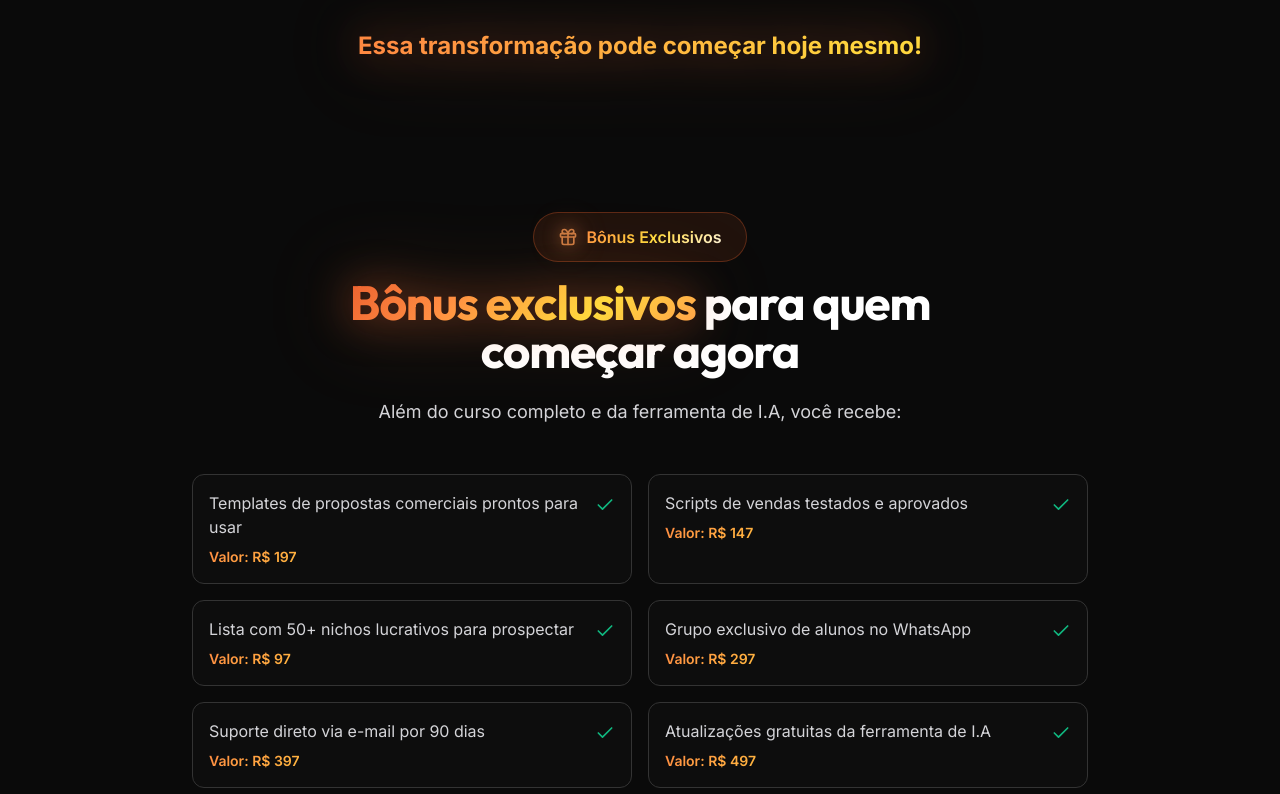
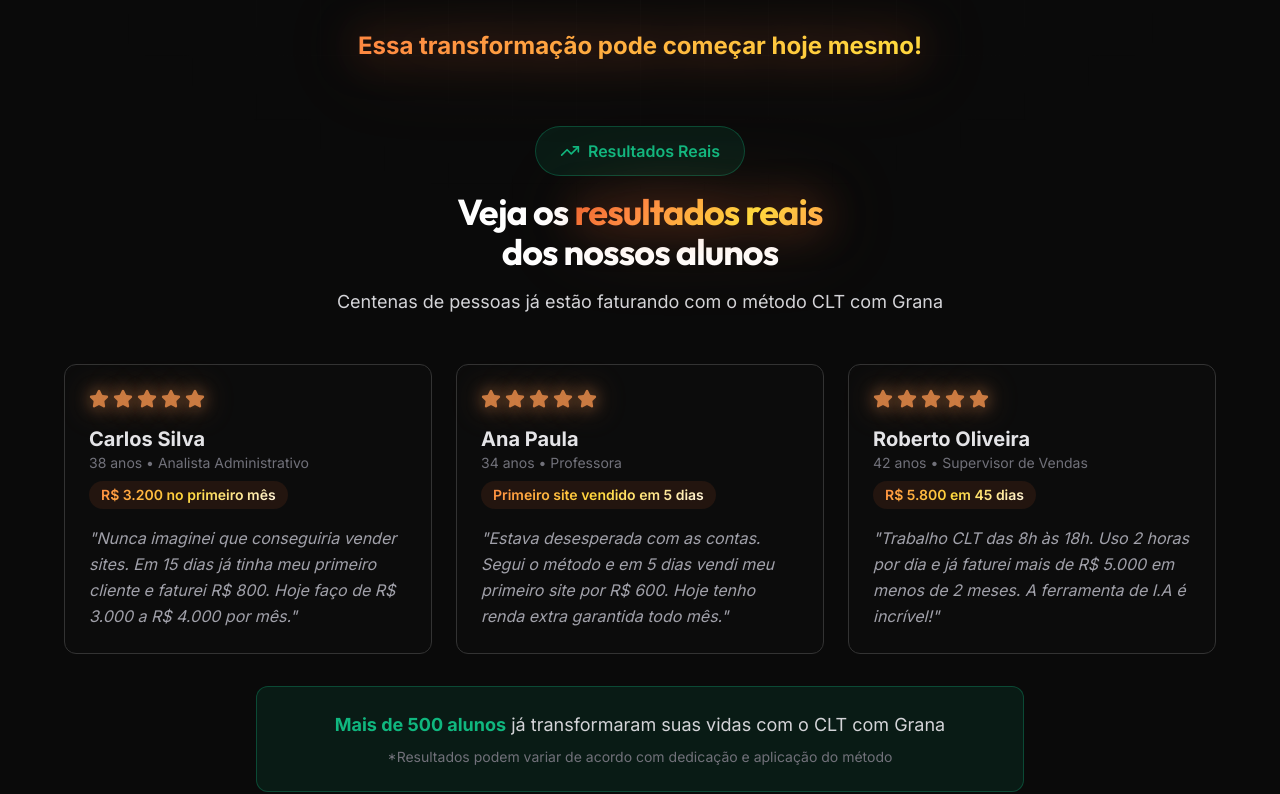
Before and after one commit to Agensy/cltcomgrana, a React (Vite) app: page / in a window 1280 px wide. Shown: the part 5406-6200 px from the top of the page. Built offline with nearby package versions, Linux system fonts and the light colour scheme; the HTML template or start-up script is replaced by a standard one.

Commit message:
Move "See student results" section

```diff
--- a/src/components/BeforeAfterSection.tsx
+++ b/src/components/BeforeAfterSection.tsx
@@ -1,12 +1,47 @@
-import { Check, X, TrendingDown, TrendingUp } from "lucide-react";
+import { Check, X, TrendingDown, TrendingUp, Star } from "lucide-react";
+import { motion } from "framer-motion";
+import { useInView } from "react-intersection-observer";
+import CountUp from "react-countup";
 
 const BeforeAfterSection = () => {
+  const { ref, inView } = useInView({
+    threshold: 0.2,
+    triggerOnce: true
+  });
+
+  const testimonials = [
+    {
+      name: "Carlos Silva",
+      age: "38 anos",
+      job: "Analista Administrativo",
+      result: "R$ 3.200 no primeiro mês",
+      testimonial: "Nunca imaginei que conseguiria vender sites. Em 15 dias já tinha meu primeiro cliente e faturei R$ 800. Hoje faço de R$ 3.000 a R$ 4.000 por mês.",
+      rating: 5
+    },
+    {
+      name: "Ana Paula",
+      age: "34 anos",
+      job: "Professora",
+      result: "Primeiro site vendido em 5 dias",
+      testimonial: "Estava desesperada com as contas. Segui o método e em 5 dias vendi meu primeiro site por R$ 600. Hoje tenho renda extra garantida todo mês.",
+      rating: 5
+    },
+    {
+      name: "Roberto Oliveira",
+      age: "42 anos",
+      job: "Supervisor de Vendas",
+      result: "R$ 5.800 em 45 dias",
+      testimonial: "Trabalho CLT das 8h às 18h. Uso 2 horas por dia e já faturei mais de R$ 5.000 em menos de 2 meses. A ferramenta de I.A é incrível!",
+      rating: 5
+    }
+  ];
+
   return (
     <section className="relative overflow-hidden">
       {/* Grid Overlay */}
       <div className="absolute inset-0 bg-[linear-gradient(to_right,hsl(0_0%_20%_/_0.1)_1px,transparent_1px),linear-gradient(to_bottom,hsl(0_0%_20%_/_0.1)_1px,transparent_1px)] bg-[size:4rem_4rem] [mask-image:radial-gradient(ellipse_60%_50%_at_50%_0%,#000_70%,transparent_110%)]" />
 
-      <div className="container relative z-10 mx-auto px-4 md:px-8 py-8 md:py-[75px]">
+      <div className="container relative z-10 mx-auto px-4 md:px-8 py-8 md:py-[75px]" ref={ref}>
         <div className="w-full">
           {/* Content */}
           <div className="animate-fade-in">
@@ -80,6 +115,78 @@ const BeforeAfterSection = () => {
                 Essa transformação pode começar hoje mesmo!
               </p>
             </div>
+
+            {/* Social Proof Section */}
+            <motion.div
+              initial={{ opacity: 0, y: 30 }}
+              animate={inView ? { opacity: 1, y: 0 } : {}}
+              transition={{ duration: 0.6, delay: 0.3 }}
+              className="mt-16"
+            >
+              <div className="text-center mb-12">
+                <motion.div
+                  className="inline-flex items-center gap-2 bg-secondary/10 border border-secondary/30 rounded-full px-6 py-3 mb-4"
+                  initial={{ opacity: 0, scale: 0.8 }}
+                  animate={inView ? { opacity: 1, scale: 1 } : {}}
+                  transition={{ duration: 0.5, delay: 0.4 }}
+                >
+                  <TrendingUp className="w-5 h-5 text-secondary" />
+                  <span className="text-secondary font-semibold">Resultados Reais</span>
+                </motion.div>
+                <h3 className="text-3xl md:text-4xl mb-4 leading-tight font-bold">
+                  Veja os <span className="text-gradient-orange-glow">resultados reais</span><br />
+                  dos nossos alunos
+                </h3>
+                <p className="text-lg text-zinc-300 max-w-2xl mx-auto">
+                  Centenas de pessoas já estão faturando com o método CLT com Grana
+                </p>
+              </div>
+
+              <div className="grid md:grid-cols-3 gap-6 max-w-6xl mx-auto mb-8">
+                {testimonials.map((proof, index) => (
+                  <motion.div
+                    key={index}
+                    className="bg-card/30 border border-border hover:border-primary/40 rounded-lg p-6 transition-all duration-300 hover:shadow-[0_0_30px_rgba(255,102,0,0.1)] group"
+                    initial={{ opacity: 0, y: 30 }}
+                    animate={inView ? { opacity: 1, y: 0 } : {}}
+                    transition={{ duration: 0.5, delay: 0.5 + index * 0.1 }}
+                    whileHover={{ scale: 1.03, y: -5 }}
+                  >
+                    <div className="flex gap-1 mb-4">
+                      {[...Array(proof.rating)].map((_, i) => (
+                        <Star key={i} className="w-5 h-5 fill-gradient-orange icon-gradient-orange" />
+                      ))}
+                    </div>
+
+                    <div className="mb-4">
+                      <p className="text-xl font-bold text-zinc-200">{proof.name}</p>
+                      <p className="text-sm text-zinc-500">{proof.age} • {proof.job}</p>
+                      <div className="mt-2 inline-flex items-center gap-2 bg-primary/10 rounded-full px-3 py-1">
+                        <span className="text-gradient-orange font-semibold text-sm">{proof.result}</span>
+                      </div>
+                    </div>
+
+                    <p className="text-zinc-400 italic leading-relaxed">
+                      "{proof.testimonial}"
+                    </p>
+                  </motion.div>
+                ))}
+              </div>
+
+              <motion.div
+                className="bg-secondary/10 border border-secondary/30 rounded-lg p-6 max-w-3xl mx-auto text-center"
+                initial={{ opacity: 0, scale: 0.95 }}
+                animate={inView ? { opacity: 1, scale: 1 } : {}}
+                transition={{ duration: 0.5, delay: 0.9 }}
+              >
+                <p className="text-lg text-zinc-300 mb-2">
+                  <span className="text-secondary font-bold">Mais de <CountUp end={500} duration={2} enableScrollSpy scrollSpyOnce /> alunos</span> já transformaram suas vidas com o CLT com Grana
+                </p>
+                <p className="text-sm text-zinc-500">
+                  *Resultados podem variar de acordo com dedicação e aplicação do método
+                </p>
+              </motion.div>
+            </motion.div>
           </div>
         </div>
       </div>
--- a/src/pages/Index.tsx
+++ b/src/pages/Index.tsx
@@ -9,7 +9,6 @@ import BeforeAfterSection from "@/components/BeforeAfterSection";
 import BonusSection from "@/components/BonusSection";
 import FAQSection from "@/components/FAQSection";
 import GuaranteeSection from "@/components/GuaranteeSection";
-import SocialProofSection from "@/components/SocialProofSection";
 import FinalOfferSection from "@/components/FinalOfferSection";
 import LeadForm from "@/components/LeadForm";
 import BackgroundWrapper from "@/components/BackgroundWrapper";
@@ -30,7 +29,6 @@ const Index = () => {
         <BenefitsSection />
         <FAQSection />
         <GuaranteeSection />
-        <SocialProofSection />
         <LeadForm />
       </BackgroundWrapper>
     </main>
```
